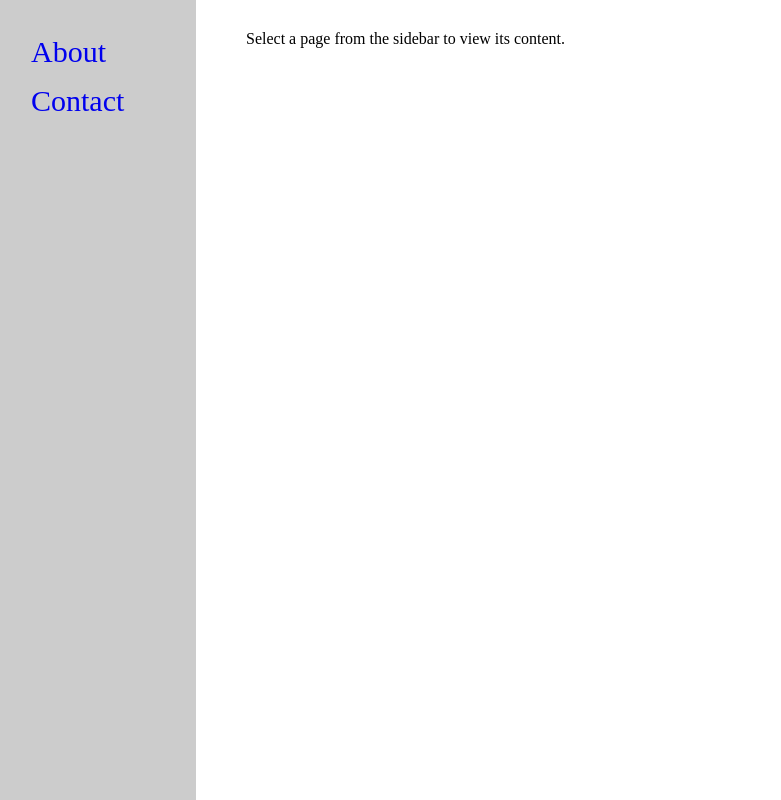
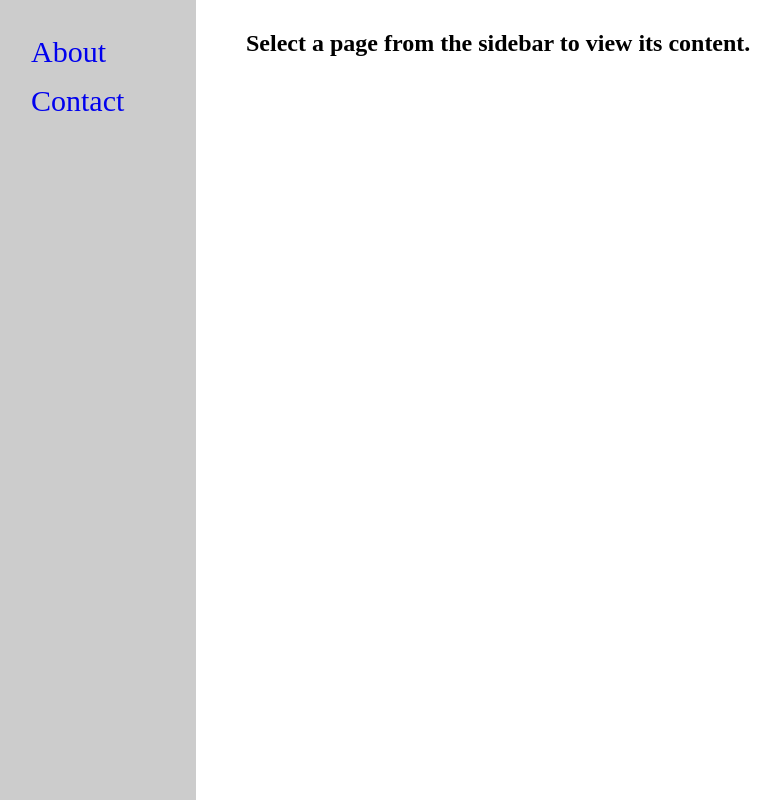
Before and after one commit to Bachan-kubi/job-freeck-task, a plain HTML site: page index.html in a window 1280 px wide. Shown: the whole page, without its empty margins (4-785 px from the left). Drawn offline with Linux system fonts and the light colour scheme.

Commit message:
contect edited

```diff
--- a/index.html
+++ b/index.html
@@ -16,7 +16,7 @@
       </div>
       <div id="content">
 
-        <p>Select a page from the sidebar to view its content.</p>
+        <h2>Select a page from the sidebar to view its content.</h2>
       </div>
 
 
```
